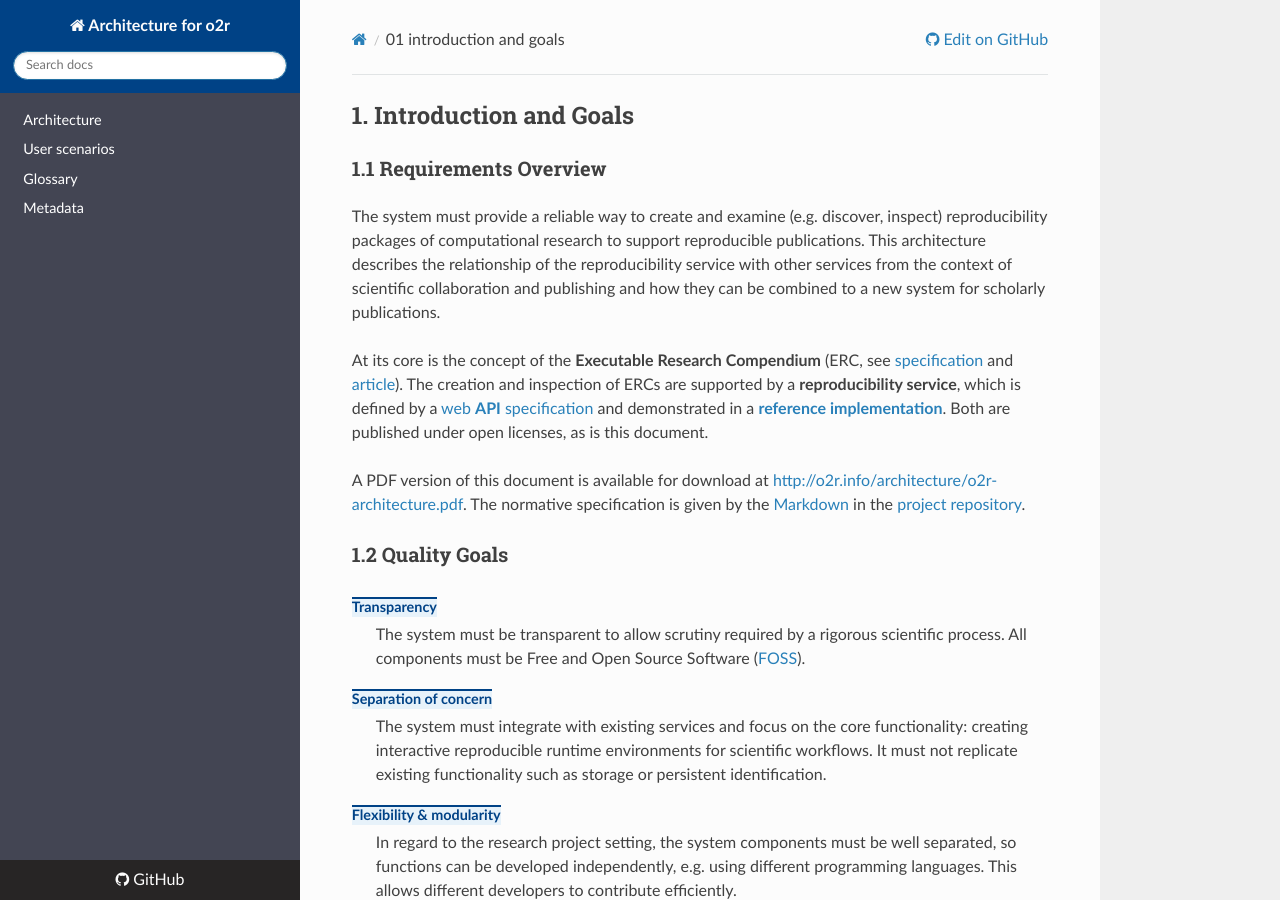
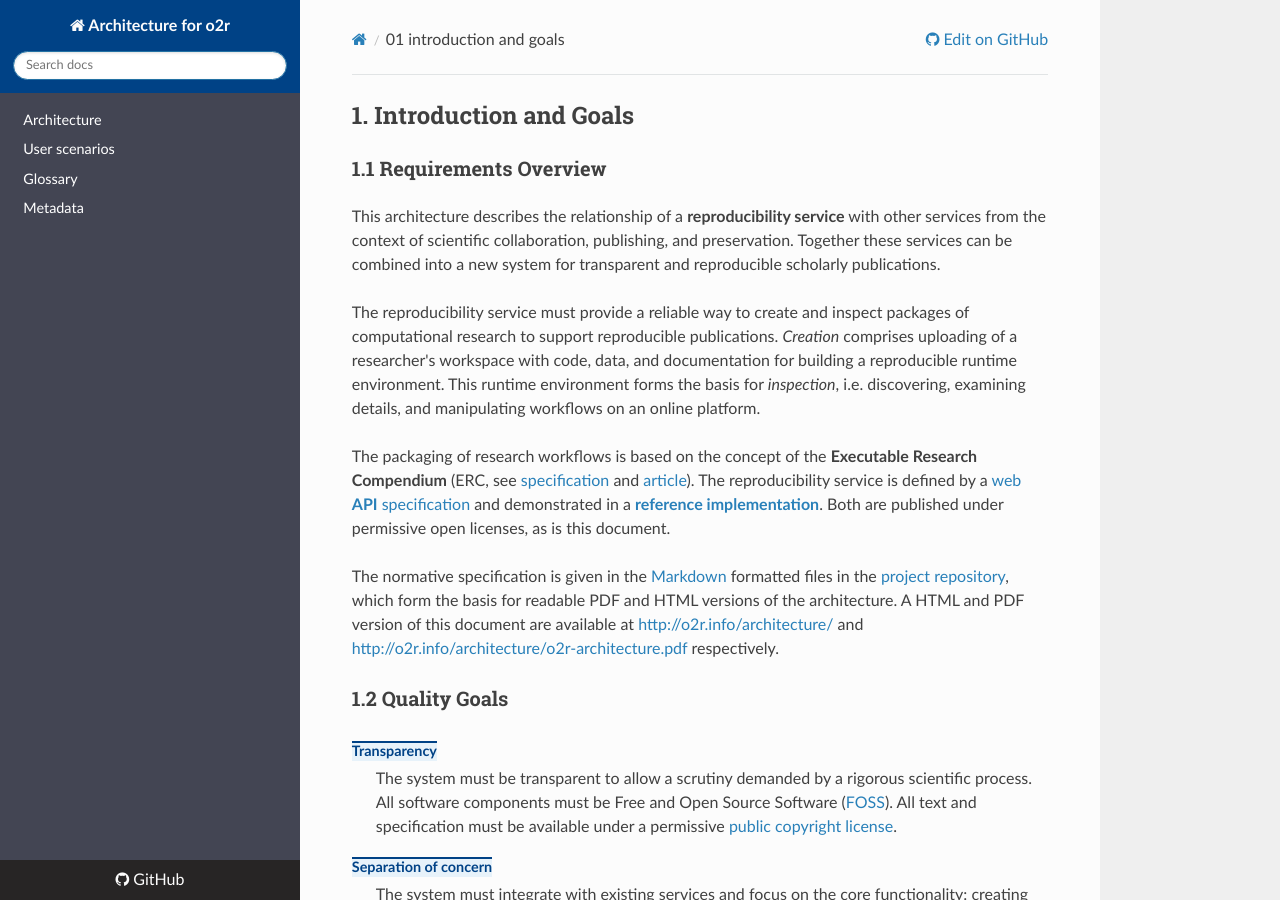
Before and after one commit to o2r-project/architecture, an MkDocs documentation site: the page built from docs/01_introduction-and-goals.md, in a window 1280 px wide and 900 px high. Built offline with MkDocs 1.6.1, drawn with Linux system fonts in a browser that asks for light colours; nearby versions of some CDN libraries; old or Windows-style settings are respelled for this version of MkDocs.

Commit message:
update after feedback by @LukasLohoff

```diff
--- a/docs/01_introduction-and-goals.md
+++ b/docs/01_introduction-and-goals.md
@@ -2,21 +2,26 @@
 
 ### 1.1 Requirements Overview
 
-The system must provide a reliable way to create and examine (e.g. discover, inspect) reproducibility packages of computational research to support reproducible publications.
-This architecture describes the relationship of the reproducibility service with other services from the context of scientific collaboration and publishing and how they can be combined to a new system for scholarly publications.
+This architecture describes the relationship of a **reproducibility service** with other services from the context of scientific collaboration, publishing, and preservation.
+Together these services can be combined into a new system for transparent and reproducible scholarly publications.
 
-At its core is the concept of the **Executable Research Compendium** (ERC, see [specification](http://o2r.info/erc-spec) and [article](https://doi.org/10.1045/january2017-nuest)).
-The creation and inspection of ERCs are supported by a **reproducibility service**, which is defined by a [web **API** specification](http://o2r.info/o2r-web-api/) and demonstrated in a [**reference implementation**](https://github.com/o2r-project/reference-implementation).
-Both are published under open licenses, as is this document.
+The reproducibility service must provide a reliable way to create and inspect packages of computational research to support reproducible publications.
+_Creation_ comprises uploading of a researcher's workspace with code, data, and documentation for building a reproducible runtime environment.
+This runtime environment forms the basis for _inspection_, i.e. discovering, examining details, and manipulating workflows on an online platform.
 
-A PDF version of this document is available for download at [http://o2r.info/architecture/o2r-architecture.pdf](http://o2r.info/architecture/o2r-architecture.pdf).
-The normative specification is given by the [Markdown](https://en.wikipedia.org/wiki/Markdown) in the [project repository](https://github.com/o2r-project/architecture/).
+The packaging of research workflows is based on the concept of the **Executable Research Compendium** (ERC, see [specification](http://o2r.info/erc-spec) and [article](https://doi.org/10.1045/january2017-nuest)).
+The reproducibility service is defined by a [web **API** specification](http://o2r.info/o2r-web-api/) and demonstrated in a [**reference implementation**](https://github.com/o2r-project/reference-implementation).
+Both are published under permissive open licenses, as is this document.
+
+The normative specification is given in the [Markdown](https://en.wikipedia.org/wiki/Markdown) formatted files in the [project repository](https://github.com/o2r-project/architecture/), which form the basis for readable PDF and HTML versions of the architecture.
+A HTML and PDF version of this document are available at [http://o2r.info/architecture/](http://o2r.info/architecture/) and [http://o2r.info/architecture/o2r-architecture.pdf](http://o2r.info/architecture/o2r-architecture.pdf) respectively.
 
 ### 1.2 Quality Goals
 
 Transparency
-: The system must be transparent to allow scrutiny required by a rigorous scientific process.
-All components must be Free and Open Source Software ([FOSS](https://en.wikipedia.org/wiki/Free_and_open-source_software)).
+: The system must be transparent to allow a scrutiny demanded by a rigorous scientific process.
+All software components must be Free and Open Source Software ([FOSS](https://en.wikipedia.org/wiki/Free_and_open-source_software)).
+All text and specification must be available under a permissive [public copyright license](https://en.wikipedia.org/wiki/Public_copyright_license).
 
 Separation of concern
 : The system must integrate with existing services and focus on the core functionality: creating interactive reproducible runtime environments for scientific workflows.
```
Also changed, not shown: docs/02_architecture-constraints.md (+7 -6 lines), docs/03_system-scope-and-context.md (+1 -1 lines), docs/05_building-block-view.md (+3 -1 lines), docs/06_runtime-view.md (+6 -4 lines).
